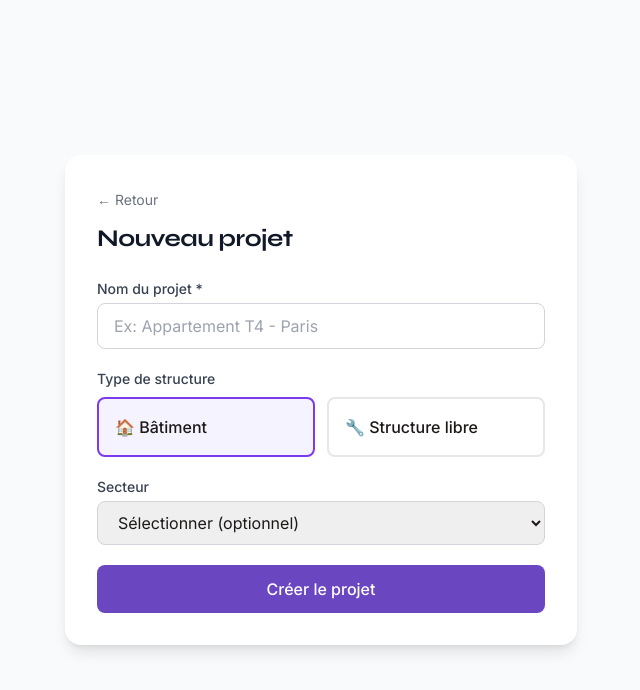
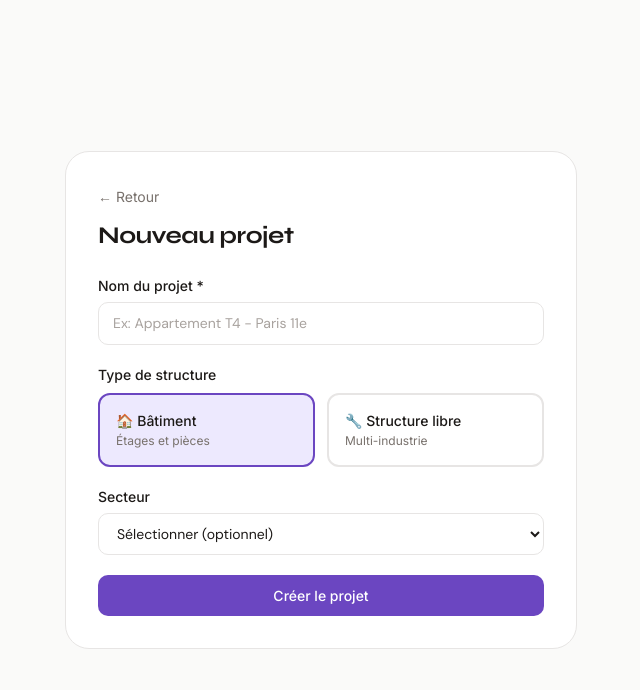
Before and after one commit to kherbouchehamid23-cpu/bilnov-app, a Next.js app: page /projects/new in a window 1280 px wide. Shown: the top 690 px of the page, without its empty margins (319-959 px from the left). Built offline with nearby package versions, Linux system fonts and the light colour scheme.

Commit message:
Fix login register types — clean versions

```diff
--- a/src/app/projects/new/page.tsx
+++ b/src/app/projects/new/page.tsx
@@ -1,59 +1,119 @@
 'use client';
-import { useState } from 'react';
+import React, { useState } from 'react';
 import { useRouter } from 'next/navigation';
 import Link from 'next/link';
 import { api } from '@/lib/api-client';
 
+interface CreateProjectResponse {
+  data: {
+    id: string;
+    name: string;
+  };
+}
+
+interface FormState {
+  name: string;
+  description: string;
+  structureType: string;
+  sector: string;
+}
+
 export default function NewProjectPage() {
   const router = useRouter();
-  const [form, setForm] = useState({ name: '', description: '', structureType: 'BUILDING', sector: '' });
+  const [form, setForm] = useState<FormState>({
+    name: '',
+    description: '',
+    structureType: 'BUILDING',
+    sector: '',
+  });
   const [loading, setLoading] = useState(false);
   const [error, setError] = useState('');
 
-  const handleSubmit = async (e: React.FormEvent) => {
+  const handleSubmit = async (e: React.FormEvent<HTMLFormElement>) => {
     e.preventDefault();
     setLoading(true);
     setError('');
     try {
-      const res = await api.post<{ data: { id: string } }>('/api/projects', form);
-      router.push(`/projects/${res.data.id}`);
-    } catch (err: any) {
-      setError(err.message ?? 'Erreur lors de la création');
+      const res = await api.post<CreateProjectResponse>('/api/projects', form);
+      router.push('/projects/' + res.data.id);
+    } catch (err: unknown) {
+      const message = err instanceof Error ? err.message : 'Erreur lors de la création';
+      setError(message);
     } finally {
       setLoading(false);
     }
   };
 
   return (
-    <div className="min-h-screen bg-gray-50 flex items-center justify-center p-4">
-      <div className="bg-white rounded-2xl shadow-lg p-8 w-full max-w-lg">
+    <div className="min-h-screen flex items-center justify-center p-4"
+      style={{ background: 'var(--surface)' }}>
+      <div className="bg-white rounded-3xl border p-8 w-full max-w-lg"
+        style={{ borderColor: 'var(--border)' }}>
         <div className="mb-6">
-          <Link href="/dashboard" className="text-sm text-gray-500 hover:text-gray-700">← Retour</Link>
-          <h1 className="text-2xl font-bold text-gray-900 mt-3">Nouveau projet</h1>
+          <Link href="/dashboard" className="text-sm" style={{ color: 'var(--text-muted)' }}>
+            ← Retour
+          </Link>
+          <h1 className="text-2xl font-bold mt-3"
+            style={{ fontFamily: 'Syne, sans-serif', color: 'var(--text)' }}>
+            Nouveau projet
+          </h1>
         </div>
+
         <form onSubmit={handleSubmit} className="space-y-5">
           <div>
-            <label className="block text-sm font-medium text-gray-700 mb-1">Nom du projet *</label>
-            <input value={form.name} onChange={(e) => setForm(p => ({ ...p, name: e.target.value }))} required
-              className="w-full px-4 py-2.5 border border-gray-300 rounded-lg focus:outline-none focus:ring-2 focus:ring-primary-500"
-              placeholder="Ex: Appartement T4 - Paris" />
+            <label className="block text-sm font-medium mb-1.5" style={{ color: 'var(--text)' }}>
+              Nom du projet *
+            </label>
+            <input
+              type="text"
+              value={form.name}
+              onChange={(e: React.ChangeEvent<HTMLInputElement>) =>
+                setForm(prev => ({ ...prev, name: e.target.value }))}
+              required
+              maxLength={100}
+              className="input"
+              placeholder="Ex: Appartement T4 - Paris 11e"
+            />
           </div>
+
           <div>
-            <label className="block text-sm font-medium text-gray-700 mb-2">Type de structure</label>
+            <label className="block text-sm font-medium mb-2" style={{ color: 'var(--text)' }}>
+              Type de structure
+            </label>
             <div className="grid grid-cols-2 gap-3">
-              {[{ value: 'BUILDING', label: '🏠 Bâtiment' }, { value: 'FREE', label: '🔧 Structure libre' }].map(opt => (
-                <button key={opt.value} type="button"
-                  onClick={() => setForm(p => ({ ...p, structureType: opt.value }))}
-                  className={`p-4 rounded-lg border-2 text-left transition-colors ${form.structureType === opt.value ? 'border-primary-600 bg-primary-50' : 'border-gray-200'}`}>
-                  <div className="font-medium">{opt.label}</div>
+              {[
+                { value: 'BUILDING', label: '🏠 Bâtiment', desc: 'Étages et pièces' },
+                { value: 'FREE', label: '🔧 Structure libre', desc: 'Multi-industrie' },
+              ].map(opt => (
+                <button
+                  key={opt.value}
+                  type="button"
+                  onClick={() => setForm(prev => ({ ...prev, structureType: opt.value }))}
+                  className="p-4 rounded-xl border-2 text-left transition-colors"
+                  style={{
+                    borderColor: form.structureType === opt.value ? 'var(--violet)' : 'var(--border)',
+                    background: form.structureType === opt.value ? 'var(--violet-light)' : 'white',
+                  }}>
+                  <div className="font-medium text-sm" style={{ color: 'var(--text)' }}>
+                    {opt.label}
+                  </div>
+                  <div className="text-xs mt-0.5" style={{ color: 'var(--text-muted)' }}>
+                    {opt.desc}
+                  </div>
                 </button>
               ))}
             </div>
           </div>
+
           <div>
-            <label className="block text-sm font-medium text-gray-700 mb-1">Secteur</label>
-            <select value={form.sector} onChange={(e) => setForm(p => ({ ...p, sector: e.target.value }))}
-              className="w-full px-4 py-2.5 border border-gray-300 rounded-lg focus:outline-none focus:ring-2 focus:ring-primary-500">
+            <label className="block text-sm font-medium mb-1.5" style={{ color: 'var(--text)' }}>
+              Secteur
+            </label>
+            <select
+              value={form.sector}
+              onChange={(e: React.ChangeEvent<HTMLSelectElement>) =>
+                setForm(prev => ({ ...prev, sector: e.target.value }))}
+              className="input">
               <option value="">Sélectionner (optionnel)</option>
               <option value="Immobilier">Immobilier</option>
               <option value="Architecture">Architecture</option>
@@ -62,9 +122,15 @@ export default function NewProjectPage() {
               <option value="Autre">Autre</option>
             </select>
           </div>
-          {error && <div className="bg-red-50 border border-red-200 text-red-700 px-4 py-3 rounded-lg text-sm">{error}</div>}
-          <button type="submit" disabled={loading}
-            className="w-full bg-primary-700 text-white py-3 rounded-lg font-medium hover:bg-primary-800 transition-colors disabled:opacity-60">
+
+          {error && (
+            <div className="p-3 rounded-xl text-sm"
+              style={{ background: '#FEF2F2', color: '#EF4444', border: '1px solid #FECACA' }}>
+              {error}
+            </div>
+          )}
+
+          <button type="submit" disabled={loading} className="btn-primary w-full justify-center py-3">
             {loading ? 'Création...' : 'Créer le projet'}
           </button>
         </form>
--- a/src/app/register/page.tsx
+++ b/src/app/register/page.tsx
@@ -1,69 +1,165 @@
 'use client';
-import React from 'react';
-import { useState } from 'react';
+import React, { useState } from 'react';
 import { useRouter } from 'next/navigation';
 import Link from 'next/link';
 import { useAuthStore } from '@/store/auth.store';
 import { api } from '@/lib/api-client';
 
+interface AuthResponse {
+  data: {
+    accessToken: string;
+    user: {
+      id: string;
+      email: string;
+      firstName: string;
+      lastName: string;
+      avatarUrl: string | null;
+      organizationId: string;
+      organizationName: string;
+      plan: string;
+    };
+  };
+}
+
+interface FormState {
+  firstName: string;
+  lastName: string;
+  email: string;
+  password: string;
+}
+
 export default function RegisterPage() {
   const router = useRouter();
   const { setAuth } = useAuthStore();
-  const [form, setForm] = useState({ firstName: '', lastName: '', email: '', password: '' });
+  const [form, setForm] = useState<FormState>({
+    firstName: '',
+    lastName: '',
+    email: '',
+    password: '',
+  });
   const [error, setError] = useState('');
   const [loading, setLoading] = useState(false);
 
-  const handleSubmit = async (e: React.FormEvent) => {
+  const handleSubmit = async (e: React.FormEvent<HTMLFormElement>) => {
     e.preventDefault();
     setError('');
     setLoading(true);
     try {
-      const res = await api.post<{data:{accessToken:string;user:any}}>('/api/auth/register', form);
+      const res = await api.post<AuthResponse>('/api/auth/register', form);
       setAuth(res.data.user, res.data.accessToken);
       router.push('/dashboard');
     } catch (err: unknown) {
-      setError(err instanceof Error ? err.message : (err as any)?.message ?? 'Erreur inscription');
-    } finally { setLoading(false); }
+      const message = err instanceof Error ? err.message : 'Erreur lors de l\'inscription';
+      setError(message);
+    } finally {
+      setLoading(false);
+    }
+  };
+
+  const handleChange = (field: keyof FormState) => (e: React.ChangeEvent<HTMLInputElement>) => {
+    setForm(prev => ({ ...prev, [field]: e.target.value }));
   };
 
   return (
-    <div className="min-h-screen flex items-center justify-center p-4" style={{ background: 'var(--surface)' }}>
+    <div className="min-h-screen flex items-center justify-center p-4"
+      style={{ background: 'var(--surface)' }}>
       <div className="w-full max-w-md">
         <div className="flex items-center gap-2 mb-8">
-          <div className="w-9 h-9 rounded-xl flex items-center justify-center" style={{ background: 'var(--violet)' }}>
+          <div className="w-9 h-9 rounded-xl flex items-center justify-center"
+            style={{ background: 'var(--violet)' }}>
             <span className="text-white font-bold">B</span>
           </div>
           <span className="font-bold text-lg" style={{ fontFamily: 'Syne, sans-serif' }}>Bilnov</span>
         </div>
+
         <div className="p-8 rounded-3xl border" style={{ background: 'white', borderColor: 'var(--border)' }}>
-          <h1 className="text-2xl font-bold mb-1" style={{ fontFamily: 'Syne, sans-serif', color: 'var(--text)' }}>Créer un compte</h1>
-          <p className="text-sm mb-6" style={{ color: 'var(--text-muted)' }}>Essai gratuit 14 jours · Sans carte bancaire</p>
+          <h1 className="text-2xl font-bold mb-1"
+            style={{ fontFamily: 'Syne, sans-serif', color: 'var(--text)' }}>
+            Créer un compte
+          </h1>
+          <p className="text-sm mb-6" style={{ color: 'var(--text-muted)' }}>
+            Essai gratuit 14 jours · Sans carte bancaire
+          </p>
+
           <form onSubmit={handleSubmit} className="space-y-4">
             <div className="grid grid-cols-2 gap-3">
               <div>
-                <label className="block text-sm font-medium mb-1.5">Prénom</label>
-                <input value={form.firstName} onChange={e => setForm(p => ({...p, firstName: e.target.value}))} required className="input" placeholder="Jean" />
+                <label className="block text-sm font-medium mb-1.5" style={{ color: 'var(--text)' }}>
+                  Prénom
+                </label>
+                <input
+                  type="text"
+                  value={form.firstName}
+                  onChange={handleChange('firstName')}
+                  required
+                  className="input"
+                  placeholder="Jean"
+                />
               </div>
               <div>
-                <label className="block text-sm font-medium mb-1.5">Nom</label>
-                <input value={form.lastName} onChange={e => setForm(p => ({...p, lastName: e.target.value}))} required className="input" placeholder="Dupont" />
+                <label className="block text-sm font-medium mb-1.5" style={{ color: 'var(--text)' }}>
+                  Nom
+                </label>
+                <input
+                  type="text"
+                  value={form.lastName}
+                  onChange={handleChange('lastName')}
+                  required
+                  className="input"
+                  placeholder="Dupont"
+                />
               </div>
             </div>
+
             <div>
-              <label className="block text-sm font-medium mb-1.5">Email</label>
-              <input type="email" value={form.email} onChange={e => setForm(p => ({...p, email: e.target.value}))} required className="input" placeholder="vous@exemple.com" />
+              <label className="block text-sm font-medium mb-1.5" style={{ color: 'var(--text)' }}>
+                Email
+              </label>
+              <input
+                type="email"
+                value={form.email}
+                onChange={handleChange('email')}
+                required
+                className="input"
+                placeholder="vous@exemple.com"
+              />
             </div>
+
             <div>
-              <label className="block text-sm font-medium mb-1.5">Mot de passe</label>
-              <input type="password" value={form.password} onChange={e => setForm(p => ({...p, password: e.target.value}))} required minLength={8} className="input" placeholder="Min. 8 caractères" />
+              <label className="block text-sm font-medium mb-1.5" style={{ color: 'var(--text)' }}>
+                Mot de passe
+              </label>
+              <input
+                type="password"
+                value={form.password}
+                onChange={handleChange('password')}
+                required
+                minLength={8}
+                className="input"
+                placeholder="Min. 8 caractères"
+              />
             </div>
-            {error && <div className="p-3 rounded-xl text-sm" style={{ background: '#FEF2F2', color: '#EF4444' }}>{error}</div>}
-            <button type="submit" disabled={loading} className="btn-primary w-full justify-center py-3 text-base">
-              {loading ? 'Création...' : 'Démarrer l essai gratuit →'}
+
+            {error && (
+              <div className="p-3 rounded-xl text-sm"
+                style={{ background: '#FEF2F2', color: '#EF4444', border: '1px solid #FECACA' }}>
+                {error}
+              </div>
+            )}
+
+            <button
+              type="submit"
+              disabled={loading}
+              className="btn-primary w-full justify-center py-3 text-base">
+              {loading ? 'Création...' : 'Démarrer l\'essai gratuit →'}
             </button>
           </form>
+
           <p className="text-center text-sm mt-5" style={{ color: 'var(--text-muted)' }}>
-            Déjà un compte ? <Link href="/login" style={{ color: 'var(--violet)' }}>Se connecter</Link>
+            Déjà un compte ?{' '}
+            <Link href="/login" style={{ color: 'var(--violet)', fontWeight: 500 }}>
+              Se connecter
+            </Link>
           </p>
         </div>
       </div>
```
Also changed, not shown: src/app/login/page.tsx (+83 -19 lines).
